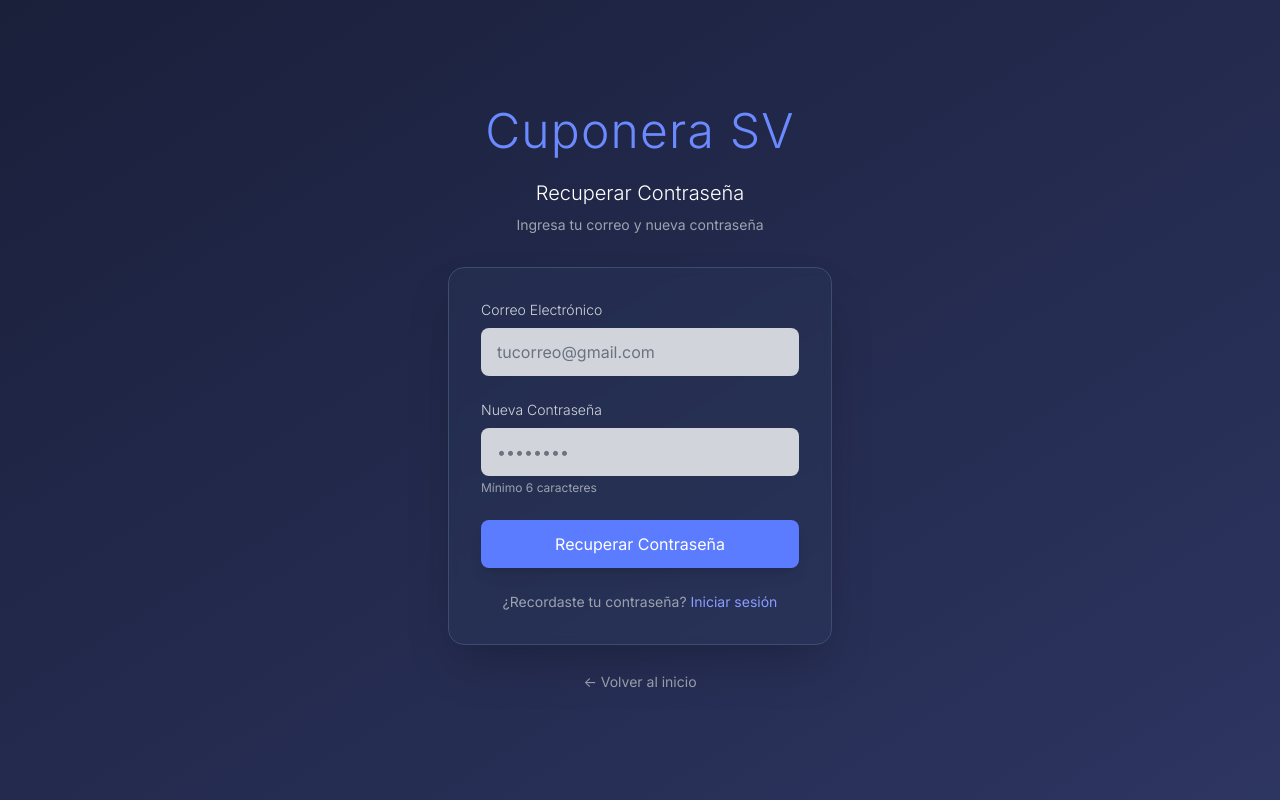
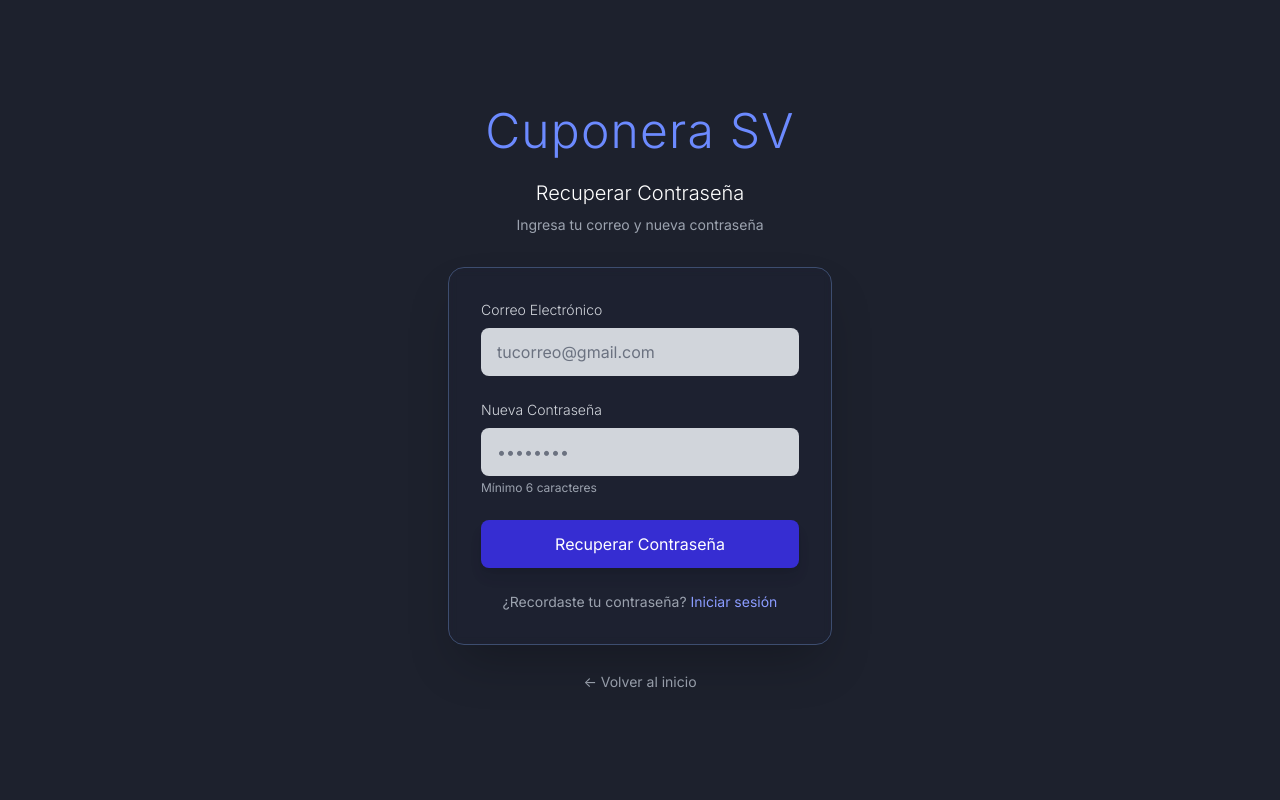
Before and after one commit to ronald12q/LacuponeraSV, a PHP site: page /views/forgot_password.php in a window 1280 px wide. Run offline with PHP 8.4, Linux system fonts and the light colour scheme; some libraries are stand-ins or nearby versions.

Commit message:
cambio final

```diff
--- a/controllers/ForgotPasswordController.php
+++ b/controllers/ForgotPasswordController.php
@@ -23,7 +23,7 @@ class ForgotPasswordController {
         $email = trim(string: $_POST['email'] ?? '');
         $newPassword = $_POST['new_password'] ?? '';
 
-        // Validaciones
+        // Validaciones basicas y tambien filtros basico de seguridad
         if (empty($email) || empty($newPassword)) {
             $_SESSION['error'] = 'Todos los campos son obligatorios';
             header(header: 'Location: ?url=forgotPassword');
@@ -50,6 +50,9 @@ class ForgotPasswordController {
         }
 
         // Actualizar la contraseña
+        // futuro - la app funciona pero me envia al home cuando deberia mantenerse dentro de la misma view
+        //  apunte para corregir luego
+
         if ($this->userModel->updatePassword(email: $email, newPassword: $newPassword)) {
             $_SESSION['success'] = 'Contraseña actualizada exitosamente. Ya puedes iniciar sesión.';
             header(header: 'Location: ?url=login');
--- a/views/forgot_password.php
+++ b/views/forgot_password.php
@@ -27,7 +27,7 @@
         }
     </script>
 </head>
-<body class="bg-gradient-to-br from-[#1a1f3a] to-[#2d3561] min-h-screen flex justify-center items-center text-white font-sans py-12">
+<body class="bg-[#1D212D] min-h-screen flex justify-center items-center text-white font-sans py-12">
     <div class="w-full max-w-md px-8">
         <header class="text-center mb-8">
             <h1 class="text-5xl text-[#6c8aff] mb-6 font-light tracking-wide">Cuponera SV</h1>
@@ -48,7 +48,7 @@
                 </div>
             <?php endif; ?>
 
-            <div class="bg-[#2c3e5f]/30 backdrop-blur-sm border border-[#3d4d6f] rounded-2xl p-8 shadow-2xl">
+            <div class="bg-[#1E233A]/30 backdrop-blur-sm border border-[#3d4d6f] rounded-2xl p-8 shadow-2xl">
                 <form action="?url=forgotPassword/reset" method="POST" class="space-y-6">
                     <!-- Correo Electrónico -->
                     <div>
@@ -81,7 +81,7 @@
                     <!-- Botón de Recuperar Contraseña -->
                     <button
                         type="submit"
-                        class="w-full bg-[#5c7cff] hover:bg-[#4d6eef] text-white font-normal py-3 rounded-lg transition-all duration-200 shadow-lg hover:shadow-[#6c8aff]/50 mt-6"
+                        class="w-full bg-[#362DD2] hover:bg-[#4d6eef] text-white font-normal py-3 rounded-lg transition-all duration-200 shadow-lg hover:shadow-[#6c8aff]/50 mt-6"
                     >
                         Recuperar Contraseña
                     </button>
```
